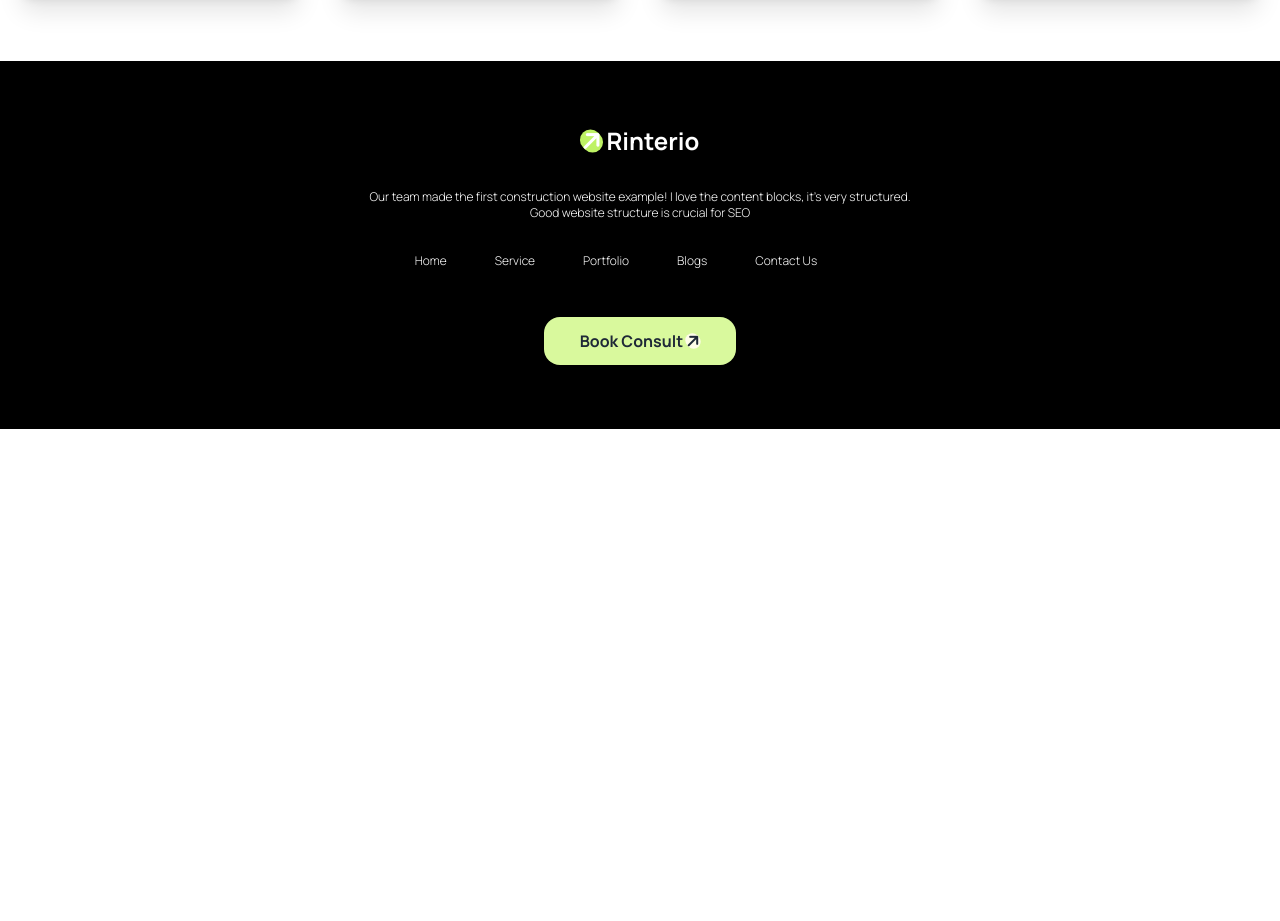
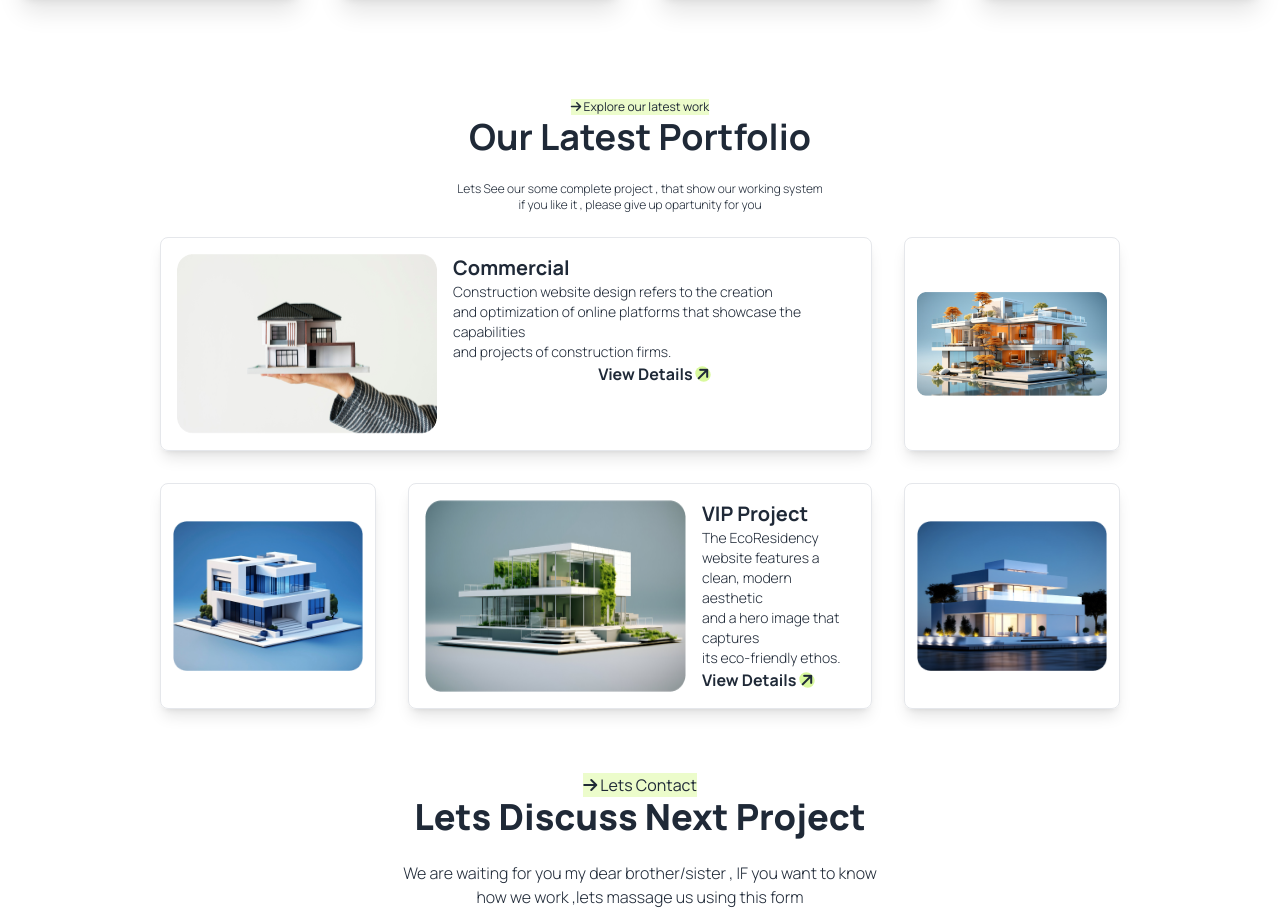
Before and after one commit to jubayerplabon/assignment-03, a plain HTML site: page index.html in a window 1280 px wide. Shown: the part 1879-2800 px from the top of the page. Before the commit the page ends 2308 px from the top, so only its background shows below. Drawn offline with nearby package versions, Linux system fonts and the light colour scheme.

Commit message:
third commit

```diff
--- a/index.html
+++ b/index.html
@@ -68,7 +68,7 @@
             </div>
     </header>
     <!-- section 1 -->
-     <section class="bg-slate-100">
+     <section class="bg-slate-100 lg:relative">
         <div class="lg:flex justify-around pt-20">
             <div class="gap-4">
                 <button class="bg-white"><i class="fa-solid fa-arrow-right"></i> About Us</button>
@@ -171,8 +171,75 @@
                 </div>
             </div>
          </div>
+         <img class="hidden lg:absolute rotate-1 top-8 left-16" src="./assets/Vector.png" alt="">
+     </section>
+     <!-- challange portfolio -->
+      <section class="mt-24 w-3/4 m-auto">
+        <div class="text-center">
+          <button class="bg-lime-100 text-xs "> <i class="fa-solid fa-arrow-right"></i> Explore our latest work</button>
+          <br>
+          <h2 class="text-4xl font-bold">Our Latest Portfolio</h2>
+          <br>
+          <p class="text-xs font-light">Lets See our some complete project , that show our working system <br> if you like it , please give up opartunity for you</p>
+        </div>
+        <br>
+        <div class="flex flex-col lg:grid grid-cols-4 gap-8">
+          <div class="border rounded-lg shadow-lg lg:col-span-3">
+            <div class="flex gap-4 p-4">
+              <img src="./assets/img1.png" alt="">
+           <div class="flex flex-col flex-wrap lg:text-start">
+            <h4 class="text-xl font-bold">Commercial</h4>
+            <p class="text-sm font-light">Construction website design refers to the creation <br> and optimization of online platforms that showcase the capabilities <br> and projects of construction firms.</p>
+            <button class="font-bold">View Details <i class="fa-solid fa-arrow-right bg-lime-200 rounded-full -rotate-45"></i></button>
+           </div>
+            </div>
+          </div>
+          <div class="flex justify-center items-center border rounded-lg shadow-lg p-3"><img src="./assets/img2.png" alt=""></div>
+          <div class="flex justify-center items-center border rounded-lg shadow-lg p-3 "><img src="./assets/img3.png" alt=""></div>
+          <div class="border rounded-lg shadow-lg lg:col-span-2">
+            <div class="flex gap-4 p-4">
+              <img src="./assets/img4.png" alt="">
+            <div class="text-start">
+              <h4 class="text-xl font-bold">VIP Project</h4>
+            <p class="text-sm font-light">The EcoResidency website features a clean, modern aesthetic <br> and a hero image that captures <br> its eco-friendly ethos.</p>
+            <button class="font-bold">View Details <i class="fa-solid fa-arrow-right bg-lime-200 rounded-full -rotate-45"></i></button>
+            </div>
+            </div>
+        </div>
+        <div class="flex justify-center items-center border rounded-lg shadow-lg p-3 "><img src="./assets/img5.png" alt=""></div>
+      </section>
+     <section class="mt-16">
+      <div class="text-center mb-12">
+        <button class="bg-lime-100"><i class="fa-solid fa-arrow-right"></i> Lets Contact</button>
+        <h2 class="text-4xl font-extrabold">Lets Discuss Next Project</h2>
+        <br>
+        <p class="text-base font-light">We are waiting for you my dear brother/sister , IF you want to know <br> how we work ,lets massage us using this form</p>
+      </div>
+      <div class="grid gap-16 ">
+        <form action="">
+          <div class="">
+          <input class="border-2 border-emerald-400 h-8 w-96 rounded-2xl p-6" type="text" placeholder="First Name">
+          </div>
+          <div>
+          <input class="border-2 border-emerald-400 h-8 w-96" type="text" placeholder="First Name">
+          </div>
+          <div>
+          <input class="border-2 border-emerald-400 h-8 w-96" type="text" placeholder="First Name">
+          </div>
+          <div>
+          <input class="border-2 border-emerald-400 h-8 w-96" type="text" placeholder="First Name">
+          </div>
+          <div>
+          <input class="border-2 border-emerald-400 h-24 w-full" type="text" placeholder="First Name">
+          </div>
+          <div>
+          <input class="border-2 border-red-300 h-12 w-full" type="button" value="Send Mail">
+          </div>
+        </form>
+      </div>
      </section>
 </body>
+<!-- footer -->
 <footer class="bg-black mt-16">
   <h1 class="text-2xl font-bold text-white text-center pt-16"> <i class="fa-solid fa-arrow-right bg-lime-300 rounded-full -rotate-45"></i> Rinterio</h1>
   <p class="text-white font-light text-xs text-center m-8">Our team made the first construction website example! I love the content blocks, it’s very structured. <br>
```
